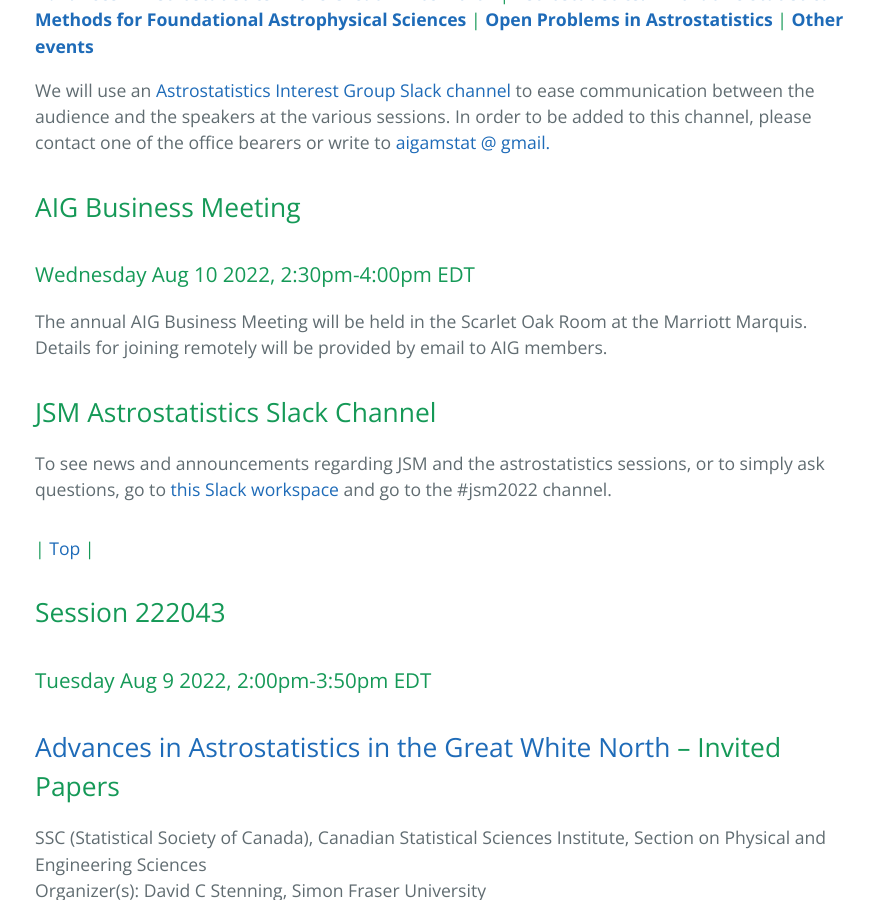
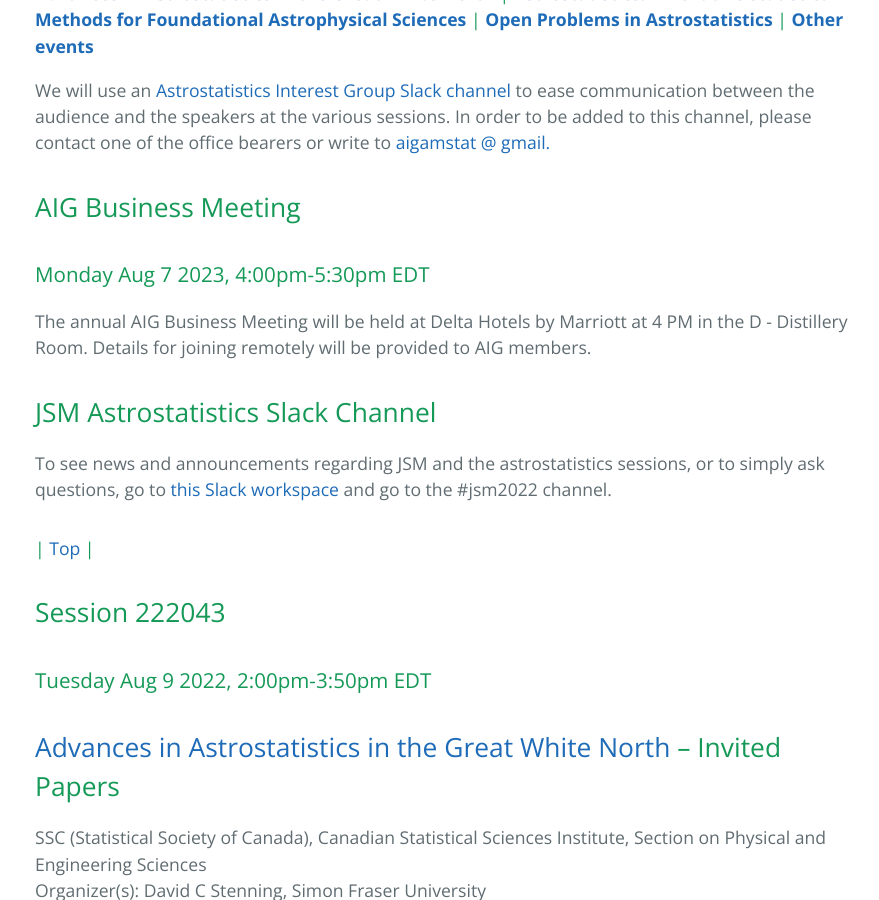
Before and after one commit to aigamstat/aigamstat.github.io, a Jekyll site: the page built from jsm2023/index.md, in a window 1280 px wide and 900 px high, scrolled down 796 px. Shown: the whole window, without its empty margins (189-1068 px from the left). Built offline with Jekyll 4.4.1, drawn with Linux system fonts in a browser that asks for light colours.

Commit message:
aig meeting
Added business meeting info.

```diff
--- a/jsm2023/index.md
+++ b/jsm2023/index.md
@@ -26,12 +26,12 @@ Past events: [JSM 2022](https://astrostat.org/jsm2022/index.html), [JSM 2021](ht
 #### [**AIG meeting**](#aig-business-meeting) | [**Student Paper Award**](#session-223135)
 #### [**Advances in Astrostatistics in the Great White North**](#session-222043) | [**Astrostatistics: Innovative Statistical Methods for Foundational Astrophysical Sciences**](#session-223140) | [**Open Problems in Astrostatistics**](#session-223148) | [**Other events**](#other-events-of-interest)
 
-We will use an [Astrostatistics Interest Group Slack channel](https://astrostatisti-dzq6013.slack.com/archives/C011GJMLLET) to ease communication between the audience and the speakers at the various sessions.  In order to be added to this channel, please contact one of the office bearers or write to [aigamstat @ gmail.](mailto:aigamstat@gmail.com?Subject=Slack)
+We will use an [Astrostatistics Interest Group Slack channel](https://astrostatisti-dzq6013.slack.com/archives/C011GJMLLET) to ease communication between the audience and the speakers at the various sessions. In order to be added to this channel, please contact one of the office bearers or write to [aigamstat @ gmail.](mailto:aigamstat@gmail.com?Subject=Slack)
 
 ## AIG Business Meeting
-### Wednesday Aug 10 2022, 2:30pm-4:00pm EDT
+### Monday Aug 7 2023, 4:00pm-5:30pm EDT
 
-The annual AIG Business Meeting will be held in the Scarlet Oak Room at the Marriott Marquis. Details for joining remotely will be provided by email to AIG members.
+The annual AIG Business Meeting will be held at Delta Hotels by Marriott at 4 PM in the D - Distillery Room. Details for joining remotely will be provided to AIG members.
 
 ## JSM Astrostatistics Slack Channel
 
```
